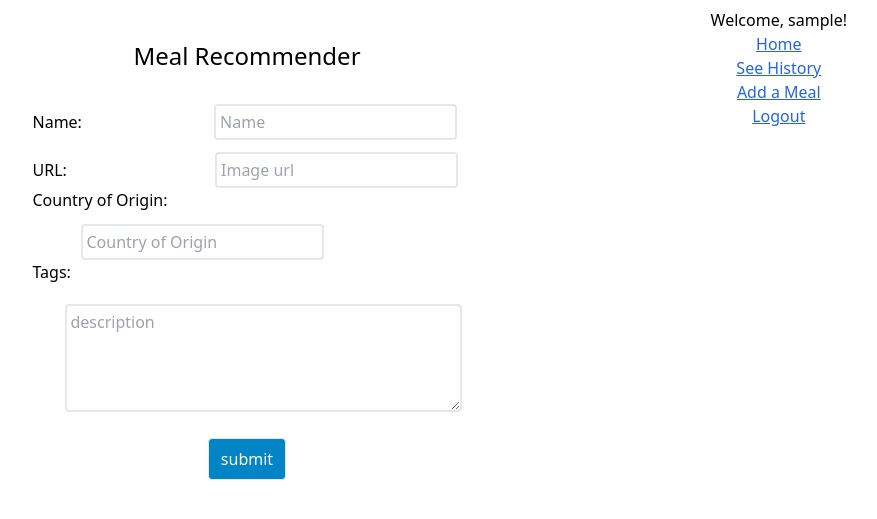
After one commit to takeshi8989/MealRatingSite, a Django app: page /add_meal/ in a window 1280 px wide. The commit adds this page. Shown: the top 519 px of the page, without its empty margins (393-1270 px from the left). Run offline with Django 4.2, Linux system fonts and the light colour scheme; the visitor is signed in with stand-in values (Sample User, id 1); data that the repository does not hold is empty; some libraries are stand-ins or nearby versions.

Commit message:
add new meal

```diff
--- a/meals/forms.py
+++ b/meals/forms.py
@@ -1,6 +1,7 @@
 from django import forms
 from django.contrib.auth.forms import UserCreationForm
 from django.contrib.auth.models import User
+from .models import Meal, Tag
 
 
 class SignUpForm(UserCreationForm):
@@ -31,3 +32,24 @@ class SignUpForm(UserCreationForm):
     class Meta:
         model = User
         fields = ('username', 'last_name', 'first_name',  'email', 'password1')
+
+
+class NewMealForm(forms.Form):
+    name = forms.CharField(max_length=30,
+        widget=forms.TextInput(attrs={'placeholder': 'Name', 'class': 'mt-3 border border-2 rounded pl-1 p-1 ml-32'}))
+    imgUrl = forms.URLField(
+        label='URL',
+        widget=forms.TextInput(attrs={'placeholder': 'Image url', 'class': 'mt-3 border border-2 rounded pl-1 p-1 ml-36'}))
+    countryOfOrigin = forms.CharField(max_length=30, label='Country of Origin',
+        widget=forms.TextInput(attrs={'placeholder': 'Country of Origin', 'class': 'mt-3 border border-2 rounded pl-1 p-1 ml-12'}))
+    tags = forms.ModelMultipleChoiceField(
+        label='Tags', required=False, queryset=Tag.objects.all(), widget=forms.CheckboxSelectMultiple(attrs={'class': 'flex flex-wrap mx-8 text-center mt-2'})
+    )
+    description = forms.CharField(
+        required=False,
+        label='',
+        widget=forms.Textarea(attrs={'rows': '4', 'placeholder': 'description', 'class': 'mt-3 border border-2 rounded pl-1 p-1 ml-8'}))
+
+    class Meta:
+        model = Meal
+        fields = ('name', 'imgUrl', 'countryOfOrigin',  'tags', 'description')
--- /dev/null
+++ b/meals/templates/meals/addMeal.html
@@ -0,0 +1,14 @@
+{% extends 'meals/header.html' %}
+{% load my_tags %}
+{% block content %}
+<div class="flex justify-center mt-5 w-1/3 mx-auto">
+    <form method="POST">
+        {% csrf_token %}
+        {{ form.as_p }}
+        <div class="flex justify-center">
+            <button type="submit" class="mt-5 border bg-sky-600 text-white py-2 px-3 rounded">submit</button>
+        </div>
+    </form>
+</div>
+
+{% endblock %}
--- a/meals/templates/meals/header.html
+++ b/meals/templates/meals/header.html
@@ -12,16 +12,13 @@
 <body>
     <div>
         <h1 class="text-2xl text-center mt-10">Meal Recommender</h1>
-        <p class="text-center mt-3">
-            Select one or more buttons to narrow down your<br> search and register to see recommendations
-        </p>
         <div class="absolute w-full flex justify-end">
-            <div class="absolute -top-24 right-10 flex flex-col items-center">
+            <div class="absolute -top-16 right-10 flex flex-col items-center">
                 {% if user.is_authenticated %}
-                <p>Welcome, {{ user }}!</p>
+                    <p>Welcome, {{ user.get_username }}!</p>
                     <a href="{% url 'home' '+Vegetarian+Spicy+Healthy+Seafood+Morning+Afternoon+Evening+Recommended+' 'date' %}"
                             class="underline text-blue-600">Home</a>
-                <a href="{% url 'home' 'tag1' 'date' %}" class="underline text-blue-600">See History</a>
+                    <a href="{% url 'history' %}" class="underline text-blue-600">See History</a>
                     <a href="{% url 'add_meal' %}" class="underline text-blue-600">Add a Meal</a>
                     <a href="{% url 'logout' %}" class="underline text-blue-600">Logout</a>
                 {% else %}
@@ -36,21 +33,6 @@
                 {% endif %}
             </div>
         </div>
-        <nav class="mt-16 mx-auto w-4/5 header flex justify-around pb-2 border-b-4">
-            {% for tagName in tagList %}
-                {% if tagName in tags %}
-                    <a class="border border-blue-600 rounded p-2 bg-blue-600 text-white"
-                    href="/home/tags_{{ tags|replace:tagName }}/sort_date">{{ tagName }}</a>
-                {% else %}
-                    <a class="border border-blue-600 rounded p-2 text-blue-600"
-                    href="/home/tags_{{ tags|add:tagName }}/sort_date">{{ tagName }}</a>
-                {% endif %}
-            {% endfor %}
-
-            {% if user.is_authenticated %}
-            <button class="border border-green-600 rounded p-2 text-green-600">Recommended</button>
-            {% endif %}
-        </nav>
 
         {% block content %}{% endblock %}
     </div>
--- a/meals/urls.py
+++ b/meals/urls.py
@@ -5,8 +5,9 @@ from . import views
 urlpatterns = [
     # path('', views.home),
     path('detail_<int:mealId>/', views.detail, name='detail'),
-    path('logout', views.log_out, name='logout'),
-    path('home/tags_<str:tags>/sort_<str:sortBy>', views.category, name='home'),
-    path('register', views.register, name='register'),
-    path('add_meal', views.addMeal, name='add_meal')
+    path('logout/', views.log_out, name='logout'),
+    path('home/tags_<str:tags>/sort_<str:sortBy>/', views.category, name='home'),
+    path('register/', views.register, name='register'),
+    path('add_meal/', views.addMeal, name='add_meal'),
+    path('history/', views.history, name='history')
 ]
--- a/meals/views.py
+++ b/meals/views.py
@@ -1,8 +1,10 @@
 from django.shortcuts import render
 from .models import Meal, MealRating, Tag
 from django.contrib.auth import authenticate, login, logout
-from .forms import SignUpForm
+from .forms import SignUpForm, NewMealForm
 from django.shortcuts import redirect
+from django.contrib.auth.decorators import login_required
+
 
 def home(request):
     morningMeals = Tag.objects.get(tagName='Morning').meal_set.all()[0:3]
@@ -89,5 +91,27 @@ def register(request):
         form = SignUpForm()
     return render(request, 'meals/register.html', context={'form': form})
 
-def addMeal(requst):
-    return render(request, 'meals/logout.html')
+@login_required(login_url='/register')
+def addMeal(request):
+    if request.method == 'POST':
+        form = NewMealForm(request.POST)
+        if form.is_valid():
+            mealName = form.cleaned_data['name']
+            mealUrl = form.cleaned_data['imgUrl']
+            mealOrigin = form.cleaned_data['countryOfOrigin']
+            mealDescription = form.cleaned_data['description']
+            meal = Meal(name=mealName, description=mealDescription ,imgUrl=mealUrl, countryOfOrigin=mealOrigin)
+            meal.save()
+            tags = form.cleaned_data['tags']
+            for tag in tags:
+                meal.tags.add(tag)
+            meal.save()
+
+        return redirect('home', tags='+Vegetarian+RecommendedSpicy+Healthy+Seafood+', sortBy='date')
+    else:
+        form = NewMealForm()
+    return render(request, 'meals/addMeal.html', context={'form': form})
+
+@login_required(login_url='/register')
+def history(request):
+    return render(request, 'meals/history.html')
```
Also changed, not shown: meals/templates/meals/category.html (+20 -0 lines), meals/templates/meals/history.html (added, +12 -0 lines). Lines whose indentation alone changed are shown as unchanged.
